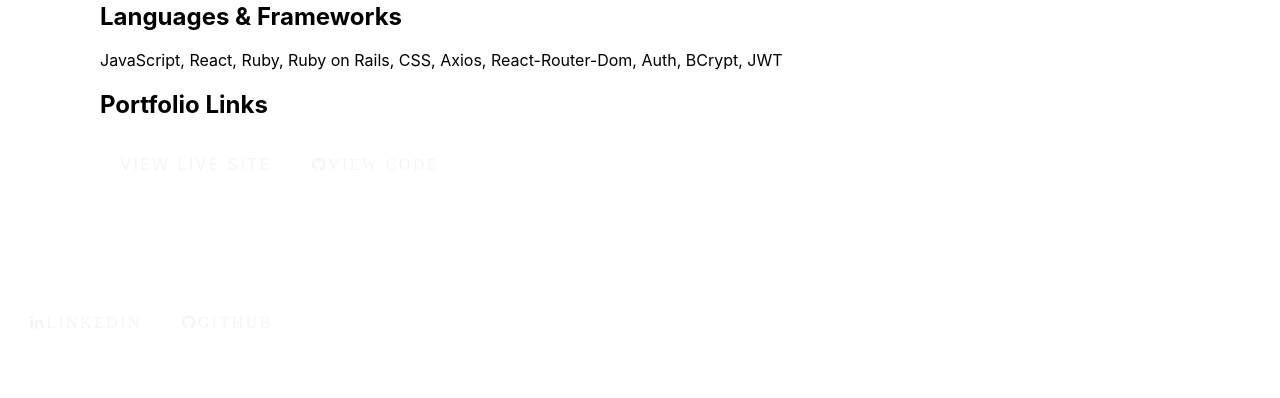
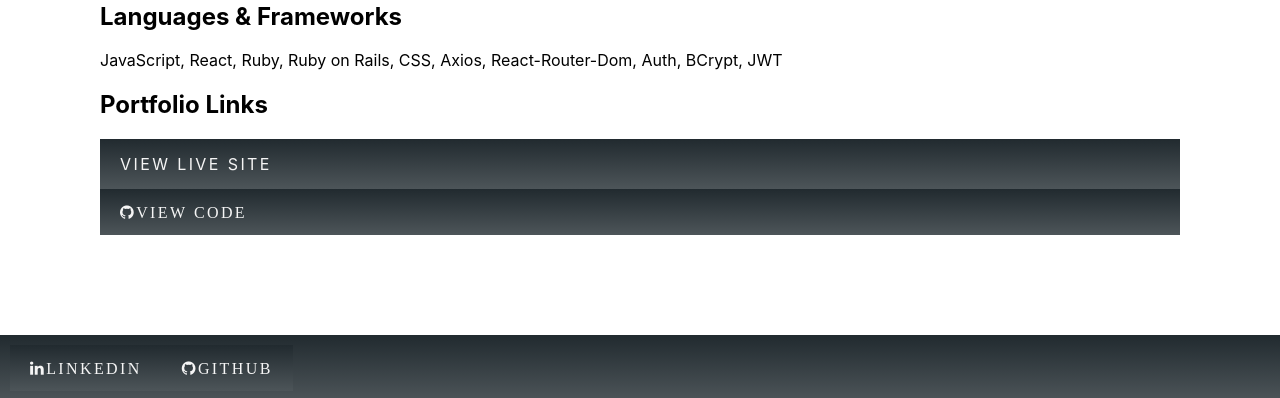
Before and after one commit to Chandler-Manly/chandler-manly, a React (Create React App) app in the folder client/: page /projects/1 in a window 1280 px wide. Shown: the part 675-1073 px from the top of the page. Before the commit the page ends 1030 px from the top, so only its background shows below. Built offline with nearby package versions, Linux system fonts and the light colour scheme.

Commit message:
removed leo quote

```diff
--- a/client/src/assets/Footer.css
+++ b/client/src/assets/Footer.css
@@ -2,6 +2,6 @@ footer {
   flex: 1;
   padding: 10px;
   bottom: 0;
-  /* background-image: linear-gradient(180deg, #212a2f,rgb(77, 85, 89)); */
-
+  background-image: linear-gradient(180deg, #212a2f, rgb(77, 85, 89));
+  width: 100%;
 }
--- a/client/src/assets/Nav.css
+++ b/client/src/assets/Nav.css
@@ -40,6 +40,7 @@ nav {
 
 a {
   color: whitesmoke;
+  background-image: linear-gradient(180deg, #212a2f, rgb(77, 85, 89));
   text-transform: uppercase;
   text-decoration: none;
   letter-spacing: 0.15em;
--- a/client/src/assets/ProjectDetails.css
+++ b/client/src/assets/ProjectDetails.css
@@ -16,3 +16,10 @@
 .show-image:hover {
   opacity: 1;
 }
+
+
+.show-project-links{
+  display: flex;
+  flex-direction: column;
+  color: black;
+}
--- a/client/src/assets/Projects.css
+++ b/client/src/assets/Projects.css
@@ -1,4 +1,4 @@
-.portfolio-header, .portfolio{
+.portfolio-header {
   color: #212a2f;
   font-weight: 600;
   font-size: 30px;
--- a/client/src/screens/Projects.jsx
+++ b/client/src/screens/Projects.jsx
@@ -33,8 +33,10 @@ export default function Projects(props) {
             </div>
           </div>
         ))}
-        <div className="portfolio-header">
-        "Art is never finished, only abandoned" -Leondardo Da Vinci
+        <div>
+        {/* <div className="portfolio-header">
+            "Art is never finished, only abandoned" -Leondardo Da Vinci
+        </div> */}
         </div>
       </div>
       </Layout>
```
